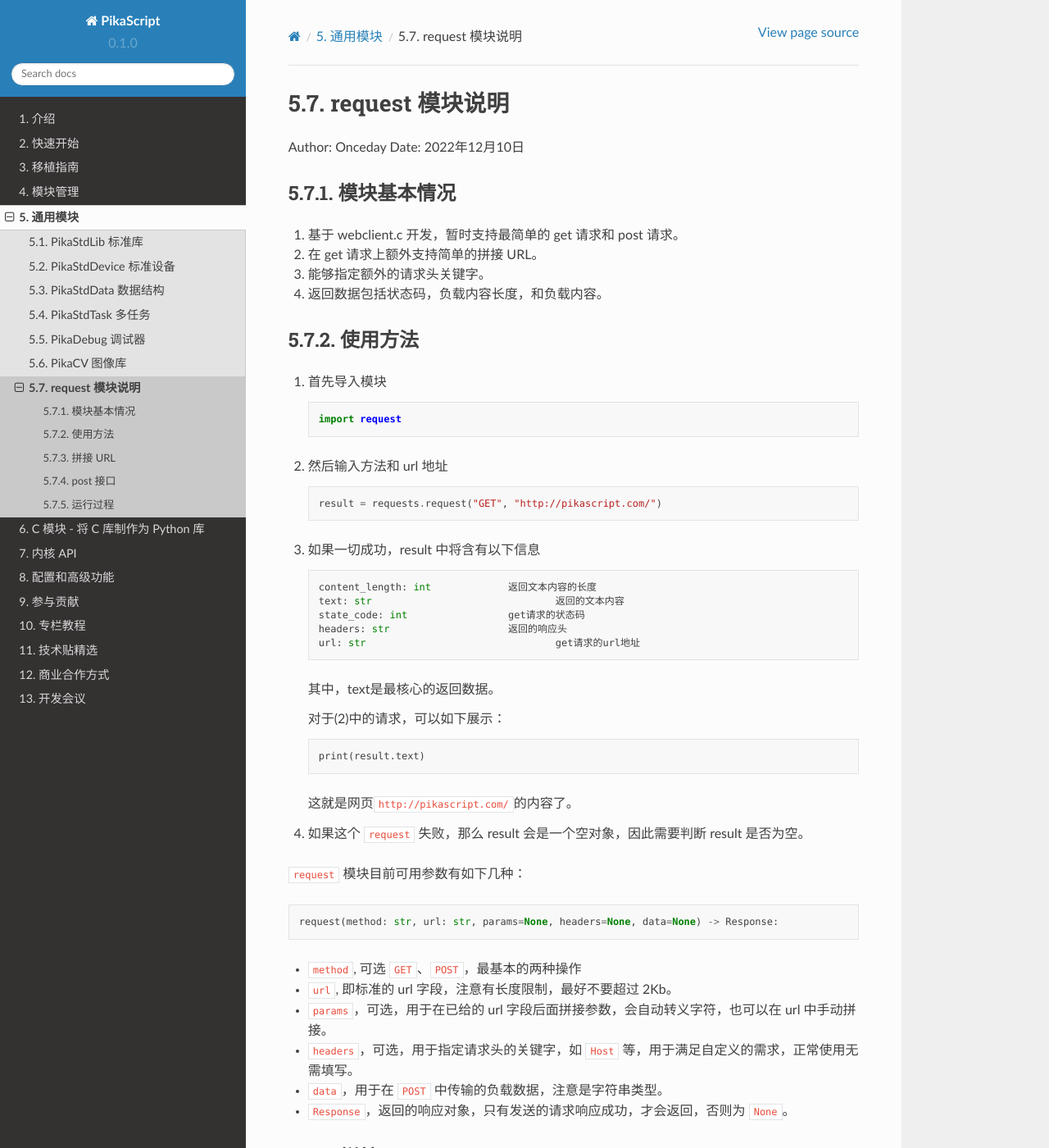
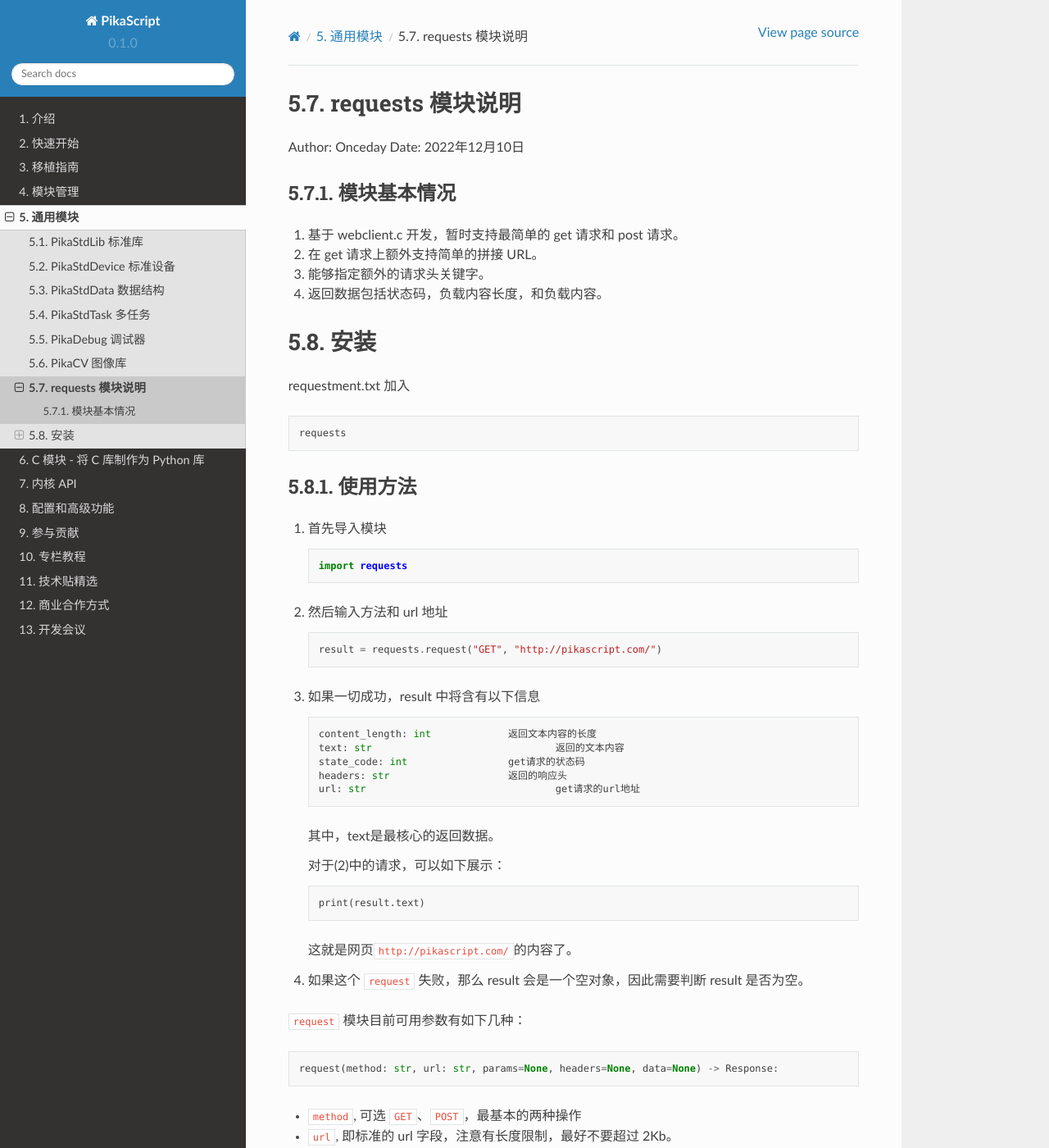
Before and after one commit to pikasTech/pikadoc, a Sphinx documentation site: the page built from docs/source/lib_requests.md, in a window 1280 px wide and 1400 px high. Shown: the whole window at 82% size. Built offline with Sphinx 7.4.7 and the Read the Docs theme 2.0.0, drawn with Linux system fonts in a browser that asks for light colours; some of the changed text lies outside the part shown.

Commit message:
Update lib_requests.md

````diff
--- a/docs/source/lib_requests.md
+++ b/docs/source/lib_requests.md
@@ -1,4 +1,4 @@
-#### request 模块说明
+#### requests 模块说明
 
 Author: Onceday	Date: 2022年12月10日
 
@@ -9,12 +9,20 @@
 3. 能够指定额外的请求头关键字。
 4. 返回数据包括状态码，负载内容长度，和负载内容。
 
+
+#### 安装
+
+requestment.txt 加入
+```
+requests
+```
+
 ##### 使用方法
 
 1. 首先导入模块
 
    ``` python
-   import request
+   import requests
    ```
 
 2. 然后输入方法和 url 地址
````
